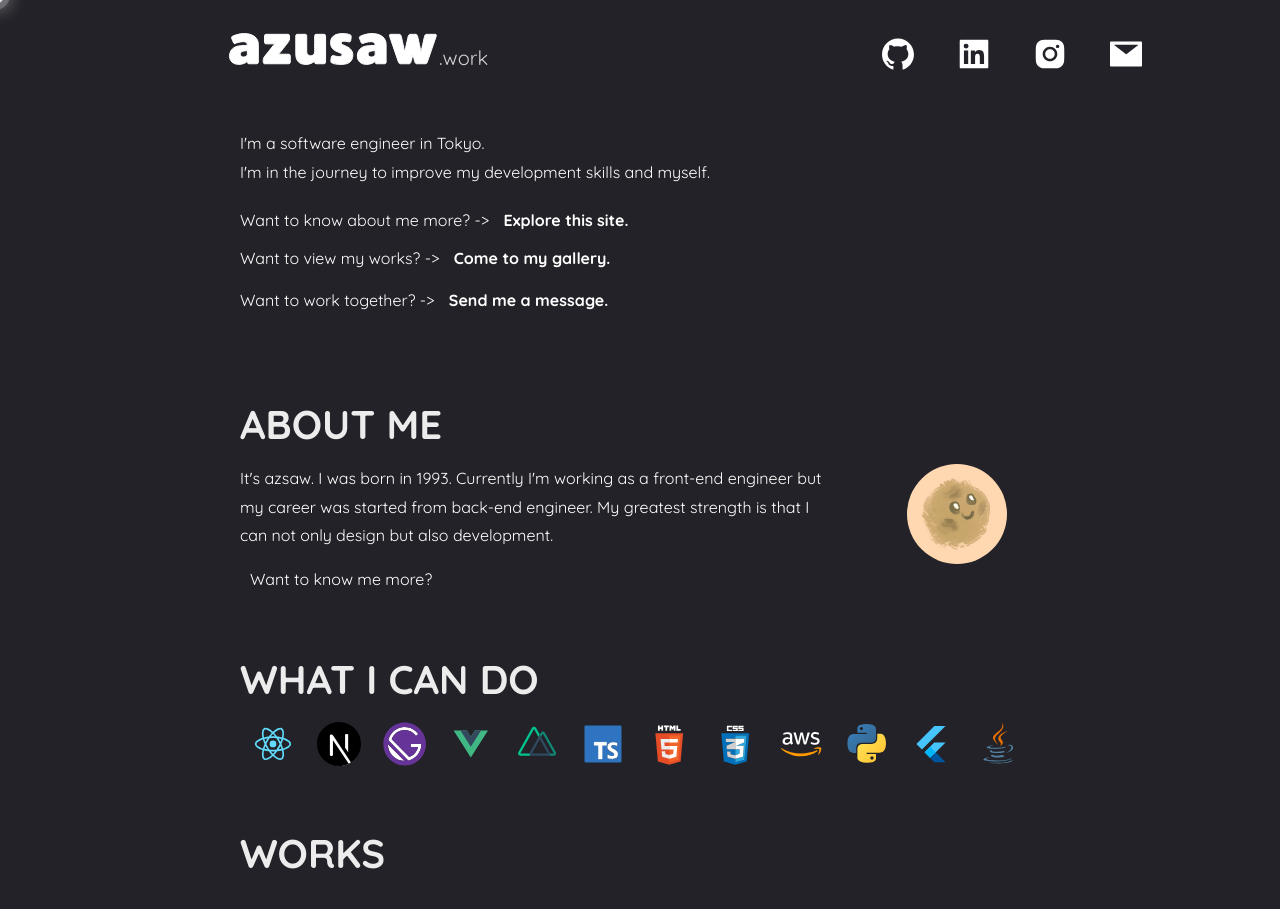
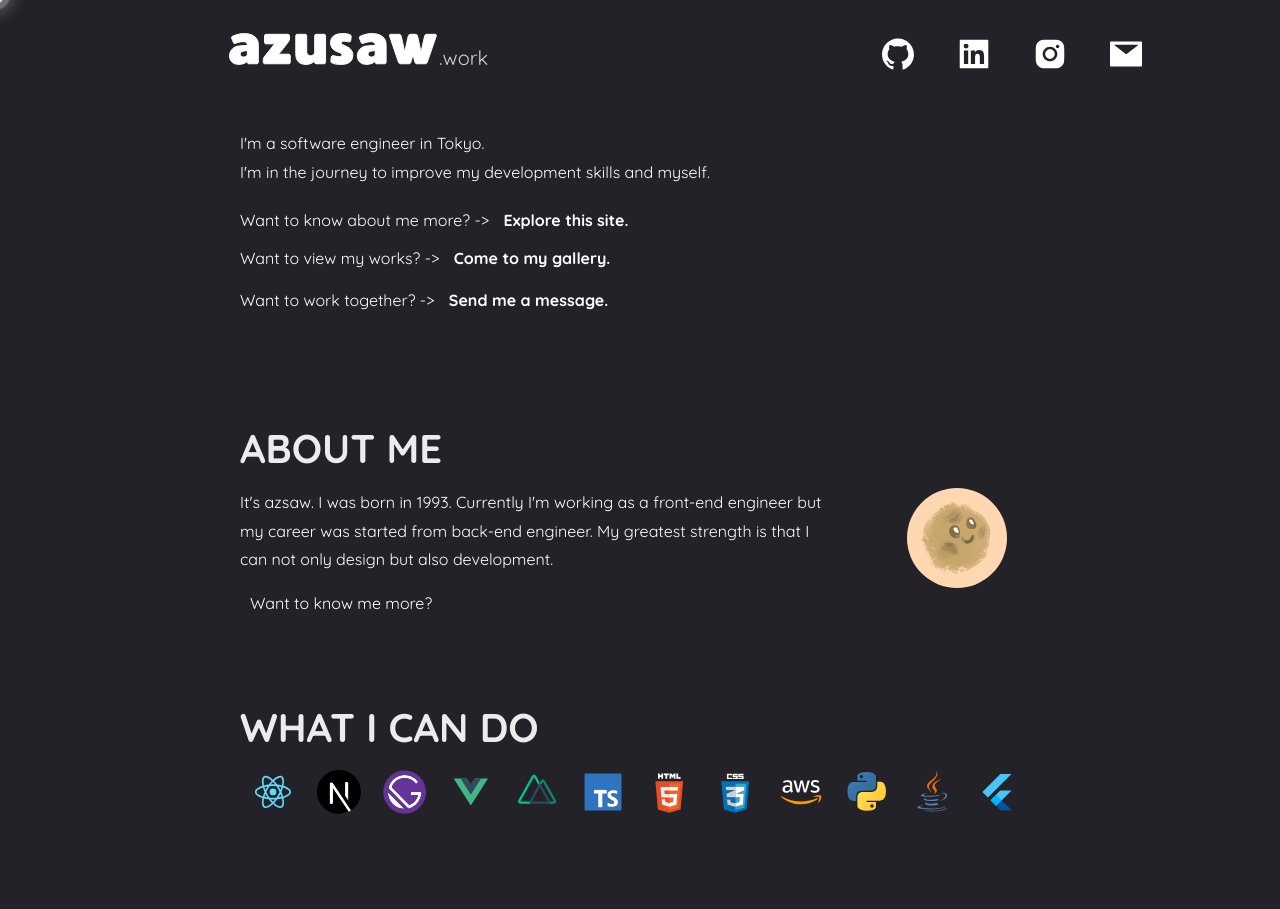
Before and after one commit to azusaw/azusaw_com, a Next.js app: page / in a window 1280 px wide. Shown: the top 909 px of the page. Built offline with nearby package versions, Linux system fonts and the light colour scheme.

Commit message:
add info in techstacks

```diff
--- a/components/WhatICanDo.tsx
+++ b/components/WhatICanDo.tsx
@@ -1,27 +1,31 @@
 import React from "react"
-import { Avatar } from "antd"
+import { Avatar, Col, Popover, Row, Statistic } from "antd"
 import commonStyle from "styles/common.module.css"
 import spaceStyle from "styles/space.module.css"
+import { techstacks } from "techstacks"
 
 const WhatICanDo: React.FC = () => {
-  const items = [
-    { src: "/icons/react.svg", alt: "React.js" },
-    { src: "/icons/nextjs.svg", alt: "Next.js" },
-    { src: "/icons/gatsbyjs.svg", alt: "Gatsby.js" },
-    { src: "/icons/vue.svg", alt: "Vue.js" },
-    { src: "/icons/nuxtjs.svg", alt: "Nuxt.js" },
-    { src: "/icons/typescript.svg", alt: "typescript" },
-    { src: "/icons/html5_white.svg", alt: "html5" },
-    { src: "/icons/css3_white.svg", alt: "css3" },
-    { src: "/icons/aws_white.svg", alt: "AWS" },
-    { src: "/icons/python.svg", alt: "Python" },
-    { src: "/icons/flutter.svg", alt: "Flutter" },
-    { src: "/icons/java.svg", alt: "Java" },
-  ]
+  const popContent = (item) => (
+    <div className={commonStyle.popover}>
+      <Row>
+        <Col span={12}>
+          <Statistic title="Level" value={item.level} />
+        </Col>
+        <Col span={12}>
+          <Statistic title="Year of experience" value={item.year} />
+        </Col>
+        <Col span={24} className={spaceStyle.mt10}>
+          {item.comment}
+        </Col>
+      </Row>
+    </div>
+  )
+
   return (
     <div className={commonStyle.container}>
       <h2 className={commonStyle.head}>{"WHAT I CAN DO"}</h2>
-      {items.map((item) => (
+      {techstacks.map((item) => (
+        <Popover content={popContent(item)} placement={item.placement}>
           <Avatar
             key={item.alt}
             size={50}
@@ -29,6 +33,7 @@ const WhatICanDo: React.FC = () => {
             alt={item.alt}
             className={`${spaceStyle.mx05} ${commonStyle.techLogo} `}
           />
+        </Popover>
       ))}
     </div>
   )
--- a/styles/common.module.css
+++ b/styles/common.module.css
@@ -90,7 +90,7 @@
   transition: .5s ;
 }
 .container, .box {
-  margin: 2rem 0;
+  margin: 2rem 0 3.5rem;
   padding: 1rem 0.5rem;
 }
 .box {
@@ -175,3 +175,7 @@
     opacity: 1;
   }
 }
+.popover {
+  width: 400px;
+  padding: 5px 10px;
+}
--- /dev/null
+++ b/techstacks.ts
@@ -0,0 +1,117 @@
+export const techstacks: {
+  src: string
+  alt: string
+  placement: "bottomLeft" | "bottom" | "bottomRight"
+  year: number
+  level: string
+  comment: string
+}[] = [
+  {
+    src: "/icons/react.svg",
+    alt: "React.js",
+    placement: "bottomLeft",
+    year: 3.5,
+    level: "👍 Confident!",
+    comment:
+      "It is the framework I have the most experience with on the front end. I have used React in several projects. I'm fluent with its lifecycle such as State and Effect.",
+  },
+  {
+    src: "/icons/nextjs.svg",
+    alt: "Next.js",
+    placement: "bottomLeft",
+    year: 3.5,
+    level: "👍 Confident!",
+    comment:
+      "I use Next.js in most of our projects developed in React. It aim to develop with low operational costs by working with HeadlessCMS, automatic SSG build with webhooks and hosting. Oh, this website is also made with Next.js!",
+  },
+  {
+    src: "/icons/gatsbyjs.svg",
+    alt: "Gatsby.js",
+    placement: "bottomLeft",
+    year: 0.5,
+    level: "🫡 All right",
+    comment:
+      "I have experience with Jamstack web app using Gatsby, a headless CMS (Contentful), and GraphQL. I have only used it once in a business project, but it is based on React and I can use it without any problems.",
+  },
+  {
+    src: "/icons/vue.svg",
+    alt: "Vue.js",
+    placement: "bottom",
+    year: 1.5,
+    level: "✌️ Get on me!",
+    comment:
+      "Vue was the first front-end language I used. I have used Vue both at business project and in my personal. Vue allows HTML, Javascript and CSS to be written in a single file, and it is chosen for small development.",
+  },
+  {
+    src: "/icons/nuxtjs.svg",
+    alt: "Nuxt.js",
+    placement: "bottom",
+    year: 1.5,
+    level: "✌️ Get on me!",
+    comment:
+      "I has been used Nuxt.js for SSG, as well as Next.js. There are many similarities to React, such as the lifecycle, so it can be used without any discomfort.",
+  },
+  {
+    src: "/icons/typescript.svg",
+    alt: "typescript",
+    placement: "bottom",
+    year: 3.5,
+    level: "👍 Confident!",
+    comment:
+      "The front end cannot be developed without Typescript! I'm more familiar with Typescript than Javascript - I started programming in C and it's kind of weird without strict type definitions.",
+  },
+  {
+    src: "/icons/html5_white.svg",
+    alt: "html5",
+    placement: "bottom",
+    year: 3.5,
+    level: "👍 Confident!",
+    comment:
+      "There are few opportunities to write code in pure HTML, but of course I can. I also study SEO, so I can position each tag appropriately.",
+  },
+  {
+    src: "/icons/css3_white.svg",
+    alt: "css3",
+    placement: "bottom",
+    year: 3.5,
+    level: "👍 Confident!",
+    comment:
+      "I love writing CSS, customising UI libraries and manipulating animations.",
+  },
+  {
+    src: "/icons/aws_white.svg",
+    alt: "AWS",
+    placement: "bottom",
+    year: 5,
+    level: "👍 Confident!",
+    comment:
+      "Basically, the developed works are built on AWS. I have experience with EC2, RDS, Lambda, API Gateway, Cloudfront, S3, Amplify, CodeCommit, Code deploy, CloudFormation, SES etc.",
+  },
+  {
+    src: "/icons/python.svg",
+    alt: "Python",
+    placement: "bottomRight",
+    year: 3,
+    level: "👍 Confident!",
+    comment:
+      "I have experience of building black box tests for products from scratch in Python. I took a course in my Msc degree basically using Python, so Python is one of my favourite language that I use frequently!I use React in most project.",
+  },
+  {
+    src: "/icons/java.svg",
+    alt: "Java",
+    placement: "bottomRight",
+    year: 3.5,
+    level: "✌️ Get on me!",
+    comment:
+      "Java was the first object-oriented language I used. I used to be in charge of web applications using Java, JSP and Tomocat. Although I use it less and less these days, I find myself able to recall it immediately.",
+  },
+  {
+    src: "/icons/flutter.svg",
+    alt: "Flutter",
+    placement: "bottomRight",
+    year: 0.5,
+    level: "🐣 Beginner",
+    comment:
+      ' I have experience of using them as a personal hobbyist, but not in my work. I created an app named "Wake-jiro", which totals and divides various expenses when hanging out with friends.',
+  },
+]
```
Lines whose indentation alone changed are shown as unchanged.
